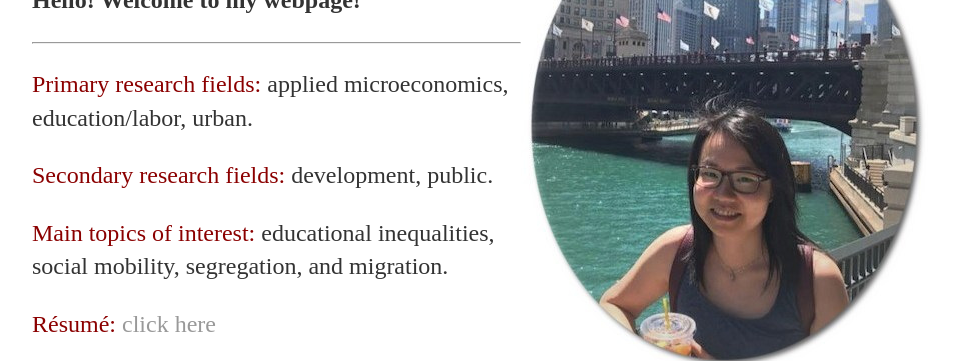
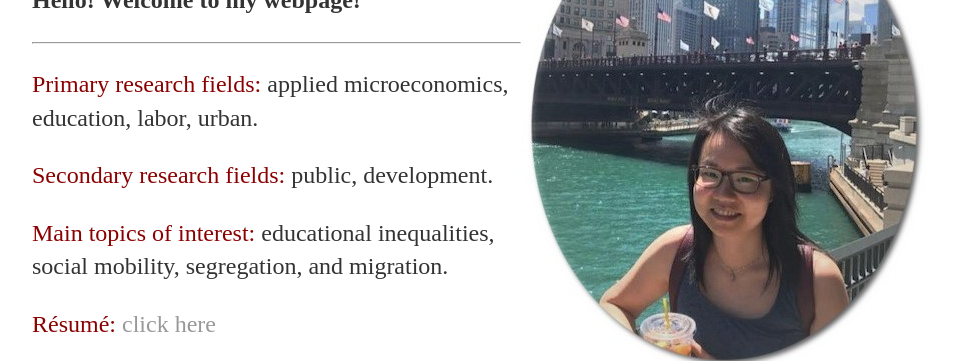
Before and after one commit to christinecai/christinecai.github.io, a Jekyll site: the page built from index.html, in a window 1280 px wide. Shown: the part 317-678 px from the top of the page, without its empty margins (160-1119 px from the left). Built offline with Jekyll 4.4.1, drawn with Linux system fonts in a browser that asks for light colours.

Commit message:
Update index.html

```diff
--- a/index.html
+++ b/index.html
@@ -19,8 +19,8 @@ title: Christine Cai
 
 		<hr />
 
-		<p><font color="darkred">Primary research fields:</font> applied microeconomics, education/labor, urban.</p>
-		<p><font color="darkred">Secondary research fields:</font> development, public.</p>
+		<p><font color="darkred">Primary research fields:</font> applied microeconomics, education, labor, urban.</p>
+		<p><font color="darkred">Secondary research fields:</font> public, development.</p>
 
 		<p><font color="darkred">Main topics of interest:</font> educational inequalities, social mobility, segregation, and migration.</p>
 
```
